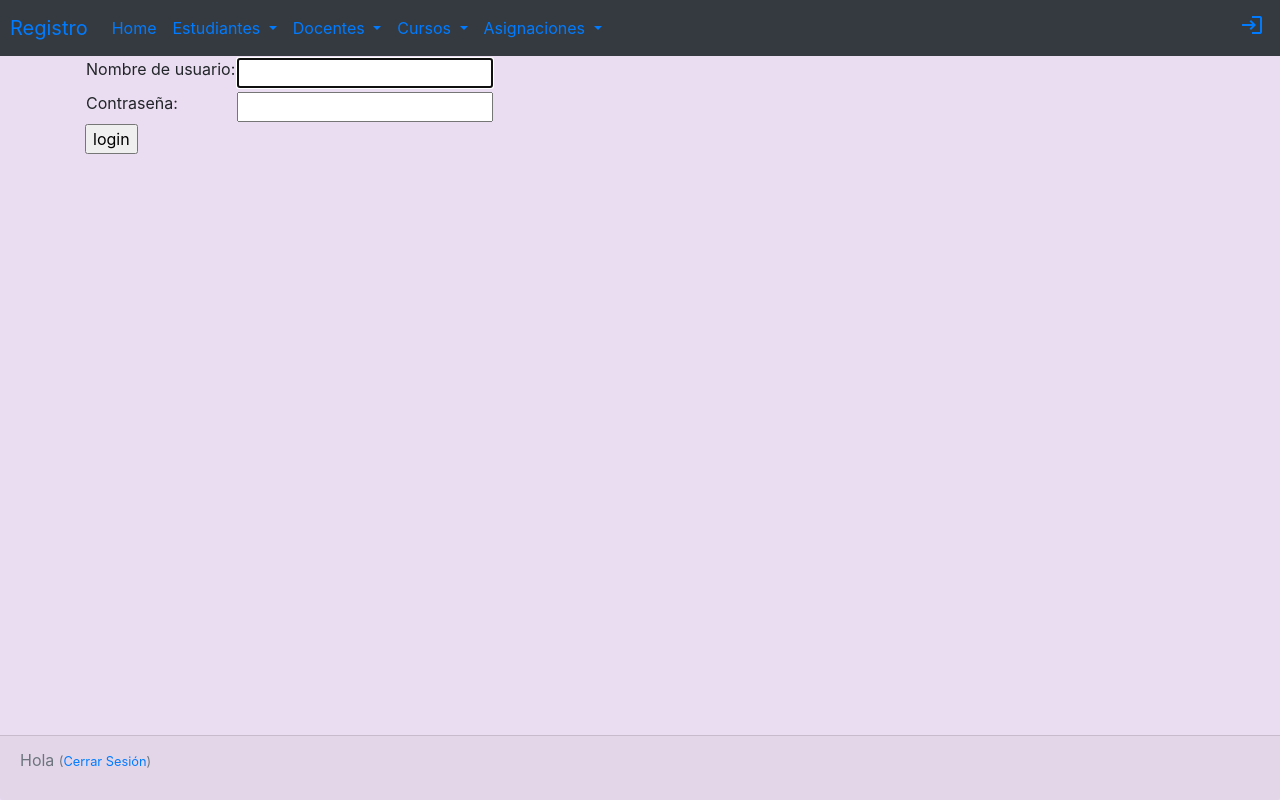
After one commit to DryMemoG/RegEducativo-Pfinal, a Django app: page /accounts/login/ in a window 1280 px wide. The commit adds this page. Run offline with Django 3.2, Linux system fonts and the light colour scheme; some libraries are stand-ins or nearby versions.

Commit message:
Autenticacion agregada

```diff
--- a/RegistroEducativo/settings.py
+++ b/RegistroEducativo/settings.py
@@ -120,3 +120,4 @@ USE_TZ = True
 
 STATIC_URL = '/static/'
 STATIC_ROOT = os.path.join(BASE_DIR, 'static')
+LOGIN_REDIRECT_URL = '/'
--- a/RegistroEducativo/urls.py
+++ b/RegistroEducativo/urls.py
@@ -15,8 +15,11 @@ Including another URLconf
 """
 from django.contrib import admin
 from django.urls import path, include
+from django.contrib.auth import views
 
 urlpatterns = [
     path('admin/', admin.site.urls),
+    path('accounts/login/', views.LoginView.as_view(), name='login'),
+    path('accounts/logout/', views.LogoutView.as_view(next_page='/'), name='logout'),
     path('', include('registro.urls')),
 ]
--- /dev/null
+++ b/registro/templates/registration/login.html
@@ -0,0 +1,24 @@
+{% extends "registro/base.html" %}
+
+{% block content %}
+    {% if form.errors %}
+        <p>Nombre de Usuario o contraseña no Válidos</p>
+    {% endif %}
+
+    <form method="post" action="{% url 'login' %}">
+    {% csrf_token %}
+        <table>
+        <tr>
+            <td>{{ form.username.label_tag }}</td>
+            <td>{{ form.username }}</td>
+        </tr>
+        <tr>
+            <td>{{ form.password.label_tag }}</td>
+            <td>{{ form.password }}</td>
+        </tr>
+        </table>
+
+        <input type="submit" value="login" />
+        <input type="hidden" name="next" value="{{ next }}" />
+    </form>
+{% endblock %}
--- a/registro/templates/registro/asignacion_edit.html
+++ b/registro/templates/registro/asignacion_edit.html
@@ -4,6 +4,6 @@
     <h2>Nuevo Curso</h2>
     <form method="POST" class="post-form">{% csrf_token %}
         {{ form.as_p }}
-        <button type="submit" class="save btn btn-default">Guardar</button>
+        <button type="submit" class="save btn btn-primary">Guardar</button>
     </form>
 {% endblock %}
--- a/registro/templates/registro/asignaciones.html
+++ b/registro/templates/registro/asignaciones.html
@@ -16,7 +16,9 @@
         <th scope="row">{{asignacion.estudiate}}</th>
         <td>{{asignacion.curso}}</td>
         <td>{{asignacion.nota}}</td>
+        {% if user.is_authenticated %}
         <td><a href="{% url 'asignacion_edit' pk=asignacion.pk %}" class="btn btn-outline-warning" role="button" aria-disabled="true"><i class="material-icons">create</i></a></td>
+        {%endif%}
       </tr>
       {% endfor %}
     {%endblock %}
--- a/registro/templates/registro/base.html
+++ b/registro/templates/registro/base.html
@@ -31,7 +31,9 @@
                         </a>
                         <div class="dropdown-menu" aria-labelledby="navbarDropdown">
                             <a class="dropdown-item" href="/estudiantes">Listado de Estudiantes</a>
+                            {% if user.is_authenticated %}
                             <a class= "dropdown-item" href="/estudiante/new">Nuevo Estudiante</a>
+                            {% endif %}
                         </div>
                     </li>
                     <li class="nav-item dropdown">
@@ -40,7 +42,9 @@
                         </a>
                         <div class="dropdown-menu" aria-labelledby="navbarDropdown">
                             <a class="dropdown-item" href="/docentes">Listado de Docentes</a>
+                            {% if user.is_authenticated %}
                             <a class= "dropdown-item" href="/docente/new">Nuevo Docente</a>
+                            {% endif %}
                         </div>
                     </li>
                     <li class="nav-item dropdown">
@@ -49,7 +53,9 @@
                         </a>
                         <div class="dropdown-menu" aria-labelledby="navbarDropdown">
                             <a class="dropdown-item" href="/cursos">Listado de Cursos</a>
+                            {% if user.is_authenticated %}
                             <a class= "dropdown-item" href="/curso/new">Nuevo Curso</a>
+                            {%endif%}
                         </div>
                     </li><li class="nav-item dropdown">
                         <a class="nav-link dropdown-toggle" href="#" id="navbarDropdown" role="button" data-toggle="dropdown" aria-haspopup="true" aria-expanded="false">
@@ -57,12 +63,19 @@
                         </a>
                         <div class="dropdown-menu" aria-labelledby="navbarDropdown">
                             <a class="dropdown-item" href="/asignaciones">Listado de Asignaciones</a>
+                            {% if user.is_authenticated %}
                             <a class= "dropdown-item" href="/asignacion/new">Nueva Asignación</a>
+                            {%endif%}
                         </div>
                     </li>
                 </ul>
             </div>
+            <form class="form-inline my-2 my-lg-0">
+                <a href="{% url 'login' %}" class="top-menu"><i class="material-icons">login</i></a>
+              </form>
+
         </nav>
+
     <div class="content container">
         <div class="row">
             <div class="col-md-8">
@@ -71,5 +84,8 @@
             </div>
         </div>
     </div>
+    <div class="card-footer fixed-bottom text-muted">
+        <p class="top-menu">Hola {{ user.username }} <small>(<a href="{% url 'logout' %}">Cerrar Sesión</a>)</small></p>
+      </div>
 </body>
 </html>
--- a/registro/templates/registro/curso_edit.html
+++ b/registro/templates/registro/curso_edit.html
@@ -4,6 +4,6 @@
     <h2>Nuevo Curso</h2>
     <form method="POST" class="post-form">{% csrf_token %}
         {{ form.as_p }}
-        <button type="submit" class="save btn btn-default">Guardar</button>
+        <button type="submit" class="save btn btn-primary">Guardar</button>
     </form>
 {% endblock %}
--- a/registro/templates/registro/cursos.html
+++ b/registro/templates/registro/cursos.html
@@ -9,8 +9,10 @@
             <h5 class="card-title">{{curso.nombre}}</h5>
             <h6 class="card-subtitle mb-2 text-muted">{{curso.codigo}}</h6>
             <p class="card-text">Impartido por: {{curso.docente}} al grado de {{curso.grado}}</p>
+            {% if user.is_authenticated %}
             <a href="{% url 'curso_edit' pk=curso.pk %}" class="card-link">Editar Curso</a>
             <a href="{% url 'curso_delete' pk=curso.pk %}" class="card-link text-danger">Eliminar Curso</a>
+            {%endif%}
           </div>
         </div>
       </div>
--- a/registro/templates/registro/docente_edit.html
+++ b/registro/templates/registro/docente_edit.html
@@ -4,6 +4,6 @@
     <h2>Nuevo Docente</h2>
     <form method="POST" class="post-form">{% csrf_token %}
         {{ form.as_p }}
-        <button type="submit" class="save btn btn-default">Guardar</button>
+        <button type="submit" class="save btn btn-primary">Guardar</button>
     </form>
 {% endblock %}
--- a/registro/templates/registro/docentes.html
+++ b/registro/templates/registro/docentes.html
@@ -17,8 +17,10 @@
         <th scope="row">{{docente.noCarnet}}</th>
         <td>{{docente.apellidos}}</td>
         <td>{{docente.nombres}}</td>
+        {% if user.is_authenticated %}
         <td><a href="{% url 'docente_edit' pk=docente.pk %}" class="btn btn-outline-warning" role="button" aria-disabled="true"><i class="material-icons">create</i></a></td>
         <td><a href="{% url 'docente_delete' pk=docente.pk %}" class="btn btn-outline-danger" role="button" aria-disabled="true"><i class="material-icons">delete</i></a></td>
+        {%endif%}
       </tr>
       {% endfor %}
     {%endblock %}
--- a/registro/templates/registro/estudiante_edit.html
+++ b/registro/templates/registro/estudiante_edit.html
@@ -4,6 +4,6 @@
     <h2>Nuevo Estudiante</h2>
     <form method="POST" class="post-form">{% csrf_token %}
         {{ form.as_p }}
-        <button type="submit" class="save btn btn-default">Guardar</button>
+        <button type="submit" class="save btn btn-primary">Guardar</button>
     </form>
 {% endblock %}
--- a/registro/templates/registro/estudiantes.html
+++ b/registro/templates/registro/estudiantes.html
@@ -21,8 +21,10 @@
         <td>{{estudiante.nombres}}</td>
         <td>{{ estudiante.grado }}: {{ estudiante.seccion}}</td>
         <td>{{estudiante.fecha_nac}}</td>
+        {% if user.is_authenticated %}
         <td><a href="{% url 'estudiante_edit' pk=estudiante.pk %}" class="btn btn-outline-warning" role="button" aria-disabled="true"><i class="material-icons">create</i></a></td>
         <td><a href="{% url 'estudiante_delete' pk=estudiante.pk %}" class="btn btn-outline-danger" role="button" aria-disabled="true"><i class="material-icons">delete</i></a></td>
+        {%endif%}
       </tr>
       {% endfor %}
     {%endblock %}
--- a/registro/templates/registro/inicio.html
+++ b/registro/templates/registro/inicio.html
@@ -1,4 +1,5 @@
-{% extends 'registro/base.html' %}
+{% extends "registro/base.html" %}
+
 {% block content %}
 
-{%endblock %}
+{% endblock %}
--- a/registro/urls.py
+++ b/registro/urls.py
@@ -18,4 +18,5 @@ urlpatterns = [
     path('asignaciones/', views.asignaciones, name='asignaciones'),
     path('asignacion/new', views.asignacion_new, name='asignacion_new'),
     path('asignacion/<int:pk>/edit/', views.asignacion_edit, name='asignacion_edit'),
+
 ]
```
Also changed, not shown: registro/views.py (+12 -8 lines), db.sqlite3.
